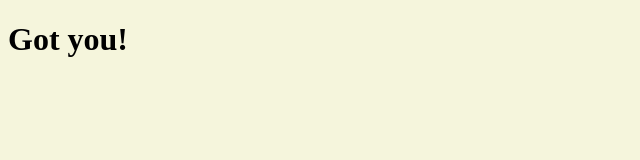
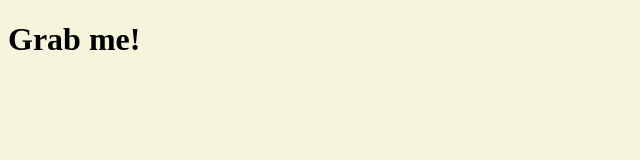
Before and after one commit to jh-jin/vanillaJS, a plain HTML site: page index.html in a window 1280 px wide. Shown: the full height of the page, 0-640 px from the left. Drawn offline with Linux system fonts and the light colour scheme.

Commit message:
'3.1HTMLinJS'

```diff
--- a/app.js
+++ b/app.js
@@ -1,7 +1,7 @@
 const title = document.getElementById("title");
 
 //console.dir(title);
-title.innerText = "Got you!"
+//title.innerText  = "Got you!"
 
 console.log(title.id);
 console.log(title.className);
--- a/index.html
+++ b/index.html
@@ -8,7 +8,7 @@
     <title>Moment</title>
 </head>
 <body>
-    <h1 autofocus class="hello" id='title'>Grab me!</h1>
+    <h1 autofocus class="hello!" id='title'>Grab me!</h1>
     <script src="app.js"></script>
 </body>
 </html>
```
